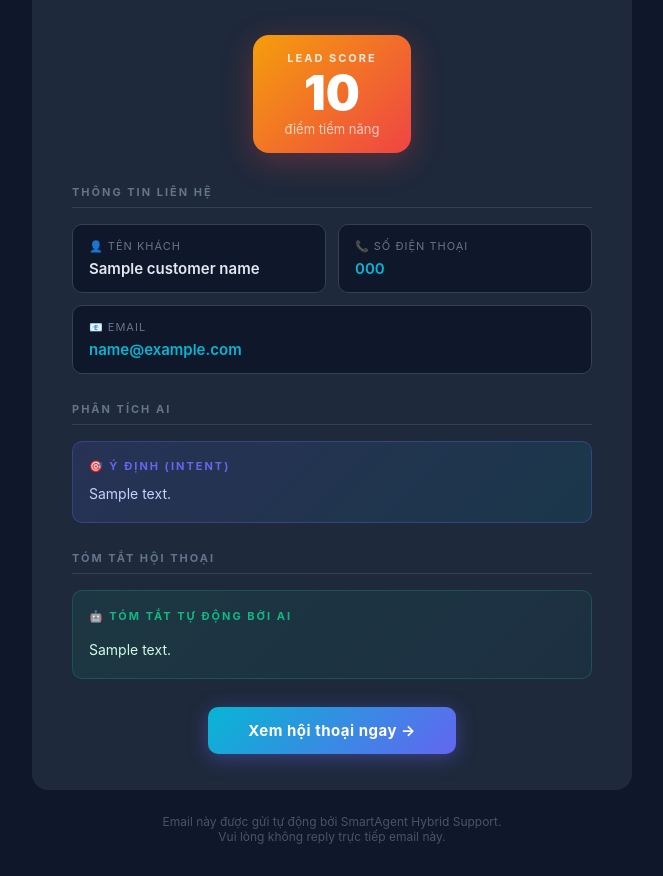
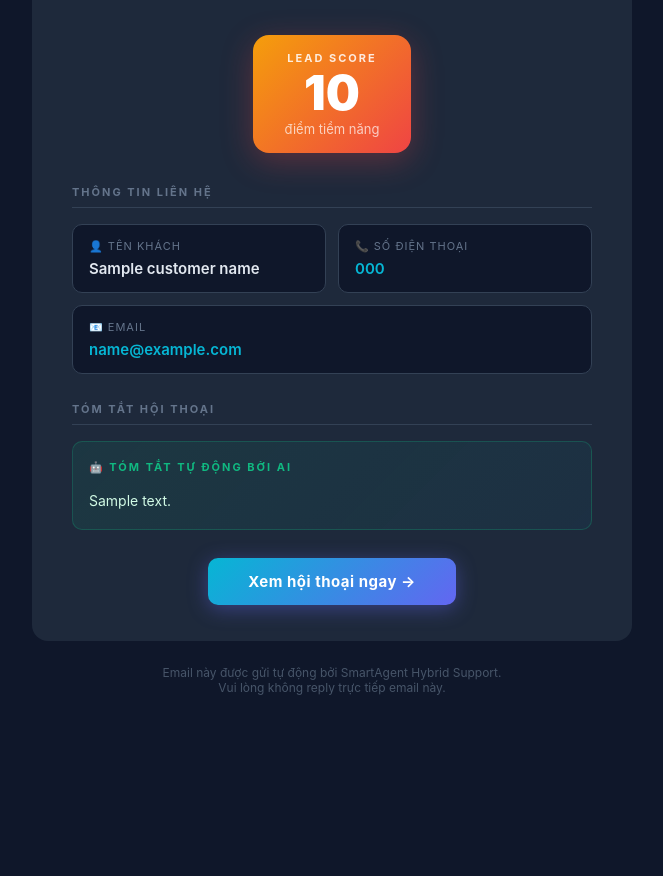
Before and after one commit to quangnguyenviet/SMARTAGENT-HYBRID-SUPPORT, a Spring app: template spring-server/src/main/resources/templates/lead_notification.html in a window 1280 px wide. Shown: the part 184-1060 px from the top of the page, without its empty margins (308-971 px from the left). After the commit the page ends 879 px from the top, so only its background shows below. Run offline with Thymeleaf, Linux system fonts and the light colour scheme; the template is opened without the code that fills it: most values are stand-ins (such as "Sample title", 1, 10 or a date in 2020); data that the repository does not hold is empty; some of the project's set-up classes (security, data sources, template engines, error pages and the like) are left out, and stand-ins take their place; database files in the repository are not loaded.

Commit message:
chore: demo

```diff
--- a/spring-server/src/main/java/com/example/spring_server/notification/service/NotificationServiceImpl.java
+++ b/spring-server/src/main/java/com/example/spring_server/notification/service/NotificationServiceImpl.java
@@ -45,7 +45,6 @@ public class NotificationServiceImpl implements NotificationService {
             context.setVariable("phone",               data.getPhone());
             context.setVariable("email",               data.getEmail());
             context.setVariable("leadScore",           data.getLeadScore());
-            context.setVariable("intentSummary",       data.getIntentSummary());
             context.setVariable("conversationSummary", data.getConversationSummary());
             context.setVariable("conversationId",      data.getConversationId());
             context.setVariable("conversationLink",    data.getConversationLink());
--- a/spring-server/src/main/java/com/example/spring_server/orchestrator/service/OrchestratorServiceImpl.java
+++ b/spring-server/src/main/java/com/example/spring_server/orchestrator/service/OrchestratorServiceImpl.java
@@ -393,7 +393,6 @@ public class OrchestratorServiceImpl implements OrchestratorService {
                 .phone(lead.getPhone())
                 .email(lead.getEmail())
                 .leadScore(conversation.getLeadScore())
-                .intentSummary(lead.getIntentSummary())
                 .conversationSummary(conversationSummary)
                 .conversationId(conversationId)
                 .conversationLink(conversationLink)
--- a/spring-server/src/main/resources/application.yaml
+++ b/spring-server/src/main/resources/application.yaml
@@ -9,7 +9,7 @@ spring:
       chat:
         completions-path: /v1beta/openai/chat/completions
         options:
-          model: gemini-2.5-flash
+          model: gemini-2.5-flash-lite
 
   datasource:
     url: jdbc:postgresql://${DB_HOST:localhost}:5432/${DB_NAME}
--- a/spring-server/src/main/resources/templates/lead_notification.html
+++ b/spring-server/src/main/resources/templates/lead_notification.html
@@ -232,15 +232,6 @@
             </div>
         </div>
 
-        <!-- AI Intent Summary -->
-        <div th:if="${intentSummary != null and !intentSummary.isEmpty()}">
-            <div class="section-title">Phân tích AI</div>
-            <div class="intent-box">
-                <div class="intent-label">🎯 Ý định (Intent)</div>
-                <span th:text="${intentSummary}">Khách hỏi về giá sỉ và chính sách chiết khấu</span>
-            </div>
-        </div>
-
         <!-- AI Conversation Summary -->
         <div th:if="${conversationSummary != null and !conversationSummary.isEmpty()}">
             <div class="section-title">Tóm tắt hội thoại</div>
```
Also changed, not shown: README.md, asset/images/image1.png (renamed from images/image1.png), asset/images/image2.png (renamed from images/image2.png), asset/images/image3.png (renamed from images/image3.png), asset/images/image4.png (renamed from images/image4.png), asset/images/image5.png (renamed from images/image5.png), asset/images/image6.png (renamed from images/image6.png).
